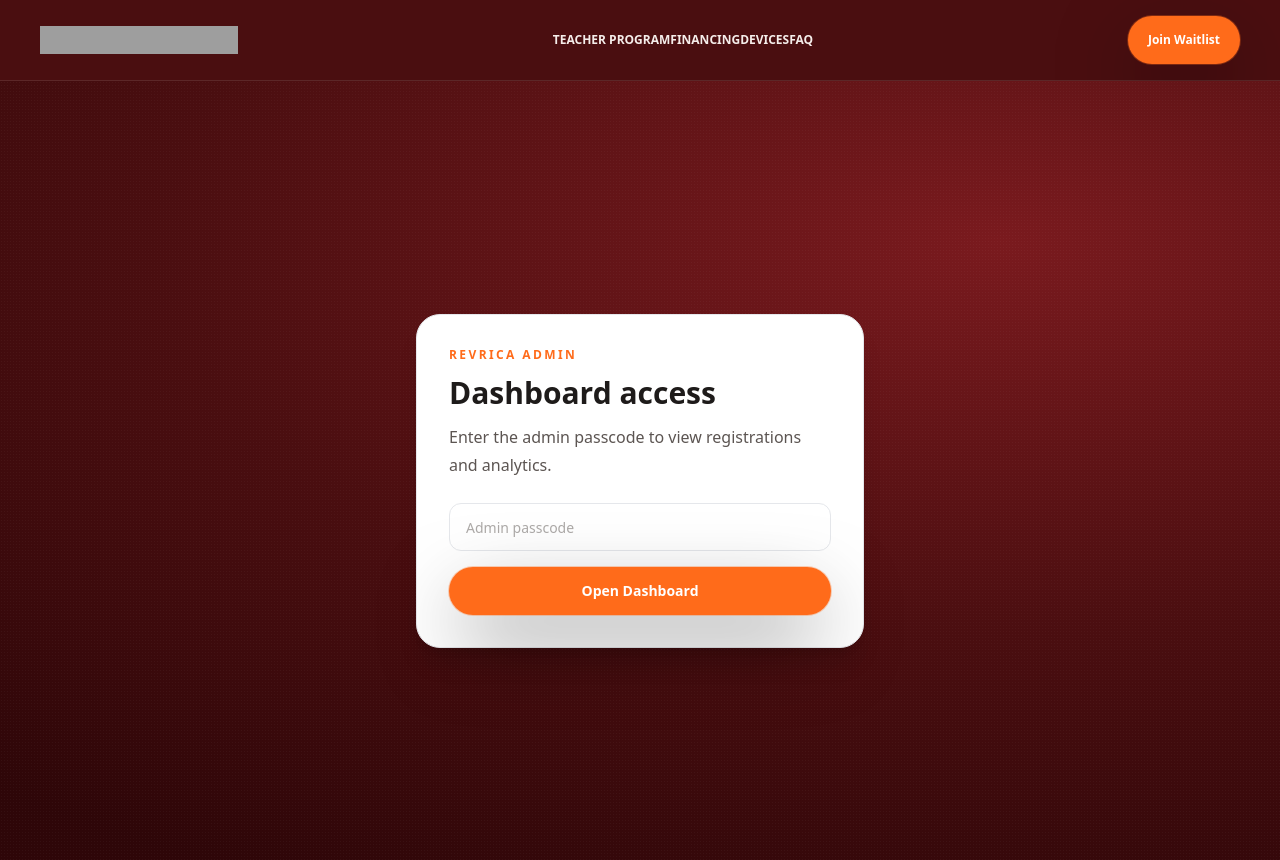
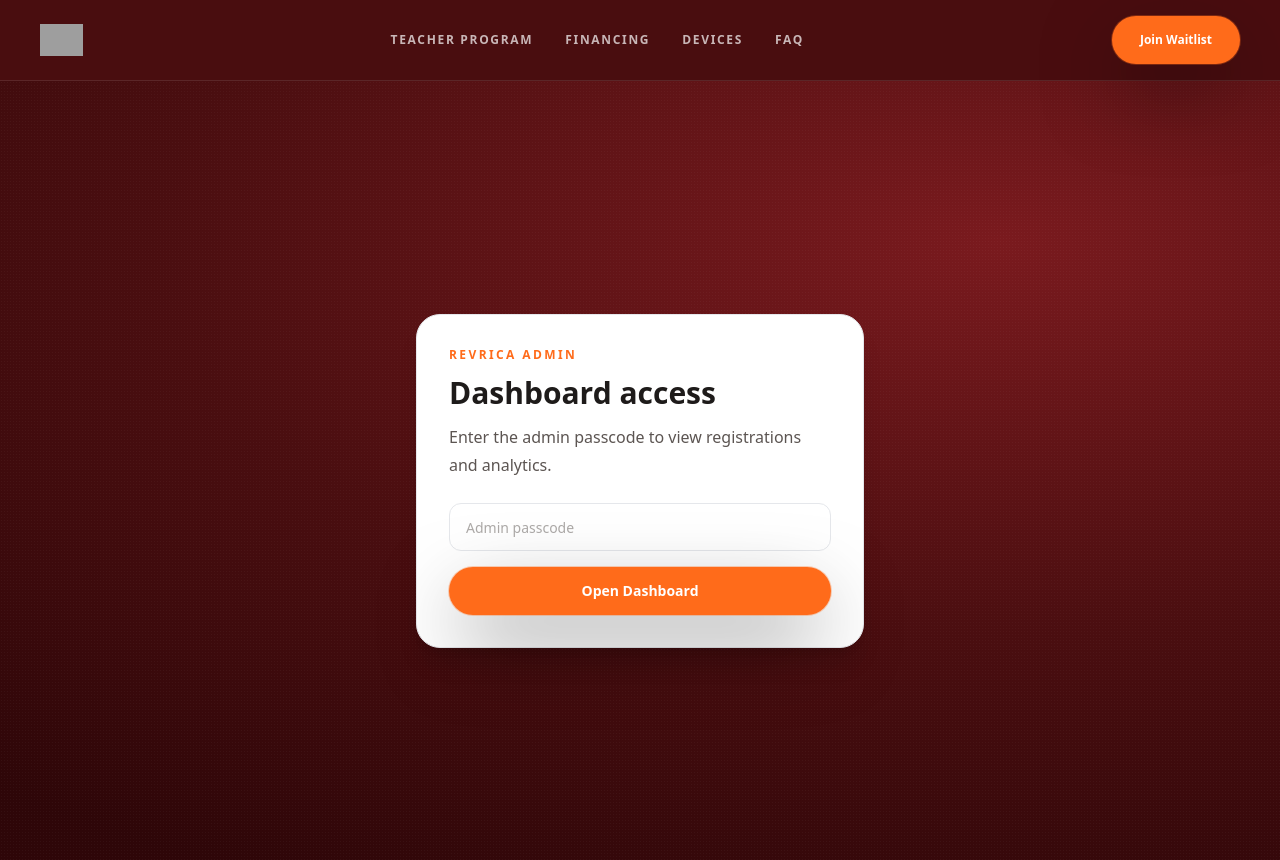
Before and after one commit to Imperial-EdTech/rev-store, a Next.js app: page /admin in a window 1280 px wide. Shown: the top 860 px of the page. Built offline with nearby package versions, Linux system fonts and the light colour scheme; grey boxes are pictures that could not be loaded; a web font is replaced by a local one.

Commit message:
making updates

```diff
--- a/app/admin/page.tsx
+++ b/src/app/admin/page.tsx
@@ -3,9 +3,9 @@
 import { AlertCircle, Download, Inbox, Loader2, RefreshCw, Search } from "lucide-react";
 import type React from "react";
 import { useEffect, useMemo, useState } from "react";
-import { SiteHeader } from "@/src/components/shell";
-import { roles } from "@/src/lib/data";
-import type { WaitlistRegistration } from "@/src/lib/types";
+import { SiteHeader } from "@/components/shell";
+import { roles } from "@/lib/data";
+import type { WaitlistRegistration } from "@/lib/types";
 
 type FetchState = "idle" | "loading" | "error" | "ready";
 
--- a/app/api/admin/registrations/route.ts
+++ b/src/app/api/admin/registrations/route.ts
@@ -1,5 +1,5 @@
 import { NextResponse } from "next/server";
-import { supabaseAdmin } from "@/src/lib/supabase-admin";
+import { supabaseAdmin } from "@/lib/supabase-admin";
 
 /**
  * Returns all waitlist registrations for the admin dashboard. Uses the
--- a/app/api/registrations/route.ts
+++ b/src/app/api/registrations/route.ts
@@ -1,8 +1,8 @@
 import { NextResponse } from "next/server";
 import { z } from "zod";
-import { supabaseAdmin } from "@/src/lib/supabase-admin";
-import { supabase } from "@/src/lib/supabase";
-import { roles } from "@/src/lib/data";
+import { supabaseAdmin } from "@/lib/supabase-admin";
+import { supabase } from "@/lib/supabase";
+import { roles } from "@/lib/data";
 
 const payloadSchema = z.object({
   fullName: z.string().min(2),
--- a/app/early-access/page.tsx
+++ b/src/app/early-access/page.tsx
@@ -10,9 +10,9 @@ import type React from "react";
 import { useState } from "react";
 import { useForm } from "react-hook-form";
 import { z } from "zod";
-import { SiteHeader } from "@/src/components/shell";
-import { Button } from "@/src/components/ui";
-import { interests, roles } from "@/src/lib/data";
+import { SiteHeader } from "@/components/shell";
+import { Button } from "@/components/ui";
+import { interests, roles } from "@/lib/data";
 
 const schema = z.object({
   fullName: z.string().min(2, "Enter your full name"),
--- a/app/success/page.tsx
+++ b/src/app/success/page.tsx
@@ -3,8 +3,8 @@
 import { motion } from "framer-motion";
 import { CheckCircle2 } from "lucide-react";
 import Link from "next/link";
-import { SiteHeader } from "@/src/components/shell";
-import { Button } from "@/src/components/ui";
+import { SiteHeader } from "@/components/shell";
+import { Button } from "@/components/ui";
 
 export default function SuccessPage() {
   return (
--- a/src/components/shell.tsx
+++ b/src/components/shell.tsx
@@ -2,8 +2,8 @@
 
 import { motion } from "framer-motion";
 import Link from "next/link";
-import { RevricaLogo } from "@/src/components/brand";
-import { Button } from "@/src/components/ui";
+import { RevricaLogo } from "@/components/brand";
+import { Button } from "@/components/ui";
 
 const nav = [
   { href: "/#program", label: "Teacher Program" },
--- a/tailwind.config.ts
+++ b/tailwind.config.ts
@@ -1,11 +1,11 @@
 import type { Config } from "tailwindcss";
 
 const config: Config = {
-  content: [
-    "./app/**/*.{js,ts,jsx,tsx,mdx}",
-    "./components/**/*.{js,ts,jsx,tsx,mdx}",
-    "./lib/**/*.{js,ts,jsx,tsx,mdx}"
-  ],
+content: [
+  "./src/app/**/*.{js,ts,jsx,tsx,mdx}",
+  "./src/components/**/*.{js,ts,jsx,tsx,mdx}",
+  "./src/lib/**/*.{js,ts,jsx,tsx,mdx}"
+],
   theme: {
     extend: {
       colors: {
--- a/tsconfig.json
+++ b/tsconfig.json
@@ -15,7 +15,7 @@
     "incremental": true,
     "plugins": [{ "name": "next" }],
     "paths": {
-      "@/*": ["./*"]
+      "@/*": ["./src/*"]
     }
   },
   "include": ["next-env.d.ts", "**/*.ts", "**/*.tsx", ".next/types/**/*.ts"],
```
Also changed, not shown: src/app/page.tsx (renamed from app/page.tsx, +6 -6 lines), src/app/globals.css (renamed from app/globals.css), src/app/layout.tsx (renamed from app/layout.tsx).
